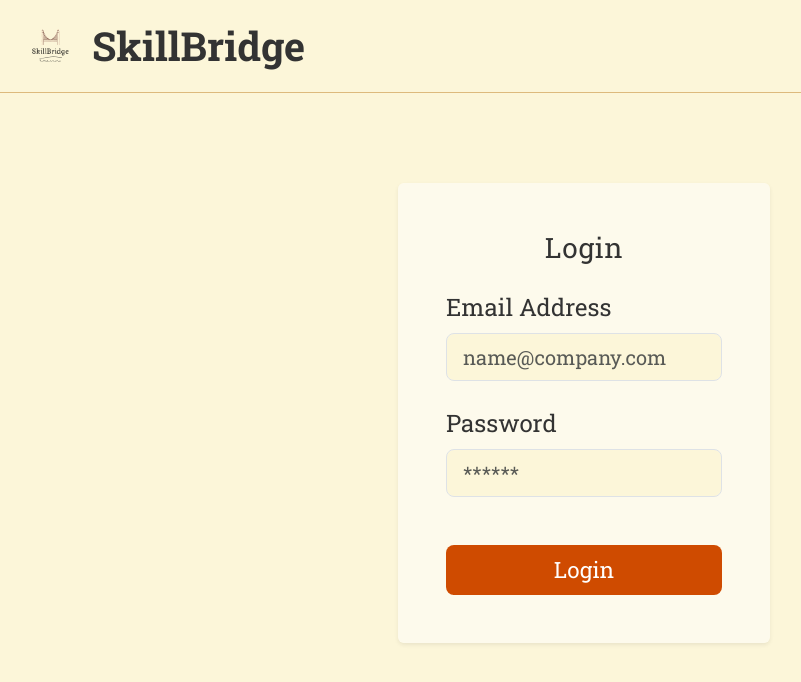
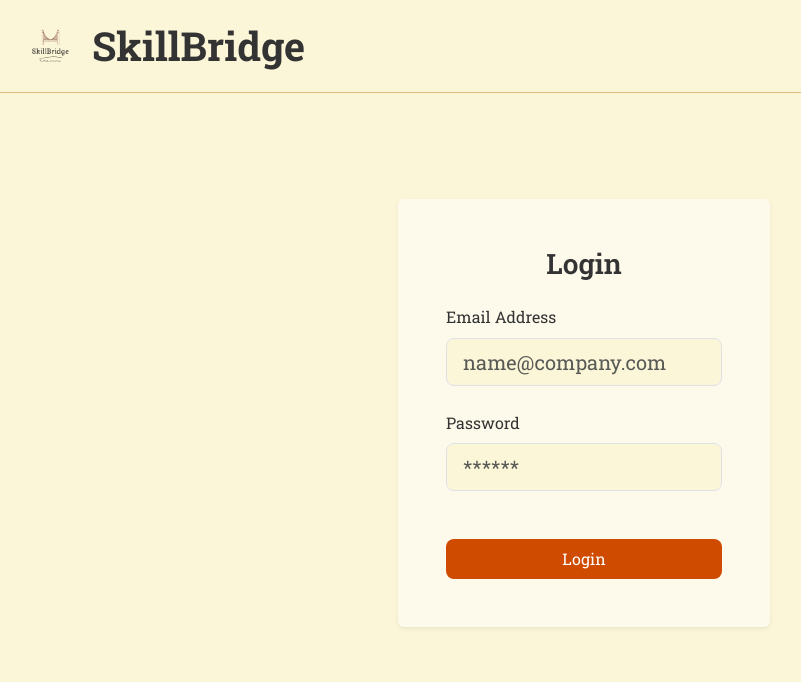
Before and after one commit to sarab-tricon/skillbridge-4, a React (Vite) app in the folder frontend/: page /login in a window 1280 px wide. Shown: the top 682 px of the page, without its empty margins (56-857 px from the left). Built offline with nearby package versions, Linux system fonts and the light colour scheme.

Commit message:
Update UI typography to unified Roboto Slab with scaling variables

```diff
--- a/frontend/src/index.css
+++ b/frontend/src/index.css
@@ -1,19 +1,41 @@
 :root {
+  /* Colors */
   --color-bg: #FCF6D9;
   --color-primary: #9CC6DB;
   --color-accent: #CF4B00;
   --color-secondary: #DDBA7D;
-  --bs-body-font-family: "Roboto Slab", serif;
-  --bs-body-color: #333;
+  --color-text: #333;
+
+  /* Typography Scaling */
+  --font-size-base: 1rem;
+  /* Adjustable base size */
+  --font-scale: 1;
+  /* Scaling factor */
+  --font-family-sans: "Roboto Slab", serif;
+
+  /* Computed Font Sizes */
+  --font-size-root: calc(var(--font-size-base) * var(--font-scale));
+  --font-size-h1: calc(var(--font-size-root) * 2.5);
+  --font-size-h2: calc(var(--font-size-root) * 2);
+  --font-size-h3: calc(var(--font-size-root) * 1.75);
+  --font-size-h4: calc(var(--font-size-root) * 1.5);
+  --font-size-body: var(--font-size-root);
+  --font-size-small: calc(var(--font-size-root) * 0.875);
+
+  /* Bootstrap Variable Overrides */
+  --bs-body-font-family: var(--font-family-sans);
+  --bs-body-color: var(--color-text);
   --bs-body-bg: var(--color-bg);
 }
 
 body {
-  font-family: "Roboto Slab", serif;
+  font-family: var(--font-family-sans);
   background-color: var(--color-bg);
-  font-size: 1.5rem;
-  /* Increased font size as requested */
-  color: #333;
+  font-size: var(--font-size-body);
+  color: var(--color-text);
+  line-height: 1.6;
+  -webkit-font-smoothing: antialiased;
+  -moz-osx-font-smoothing: grayscale;
 }
 
 /* Typography tweaks */
@@ -23,9 +45,26 @@ h3,
 h4,
 h5,
 h6 {
-  font-weight: 400;
-  /* Pompiere is naturally bold-ish */
-  letter-spacing: 0.5px;
+  font-family: var(--font-family-sans);
+  font-weight: 600;
+  color: var(--color-text);
+  margin-bottom: 1rem;
+}
+
+h1 {
+  font-size: var(--font-size-h1);
+}
+
+h2 {
+  font-size: var(--font-size-h2);
+}
+
+h3 {
+  font-size: var(--font-size-h3);
+}
+
+h4 {
+  font-size: var(--font-size-h4);
 }
 
 /* Button overrides for accent color */
@@ -33,9 +72,10 @@ h6 {
   background-color: var(--color-accent);
   color: white;
   border: none;
-  font-size: 1.4rem;
+  font-size: var(--font-size-body);
   padding: 0.5rem 1.5rem;
   transition: all 0.2s ease;
+  font-family: var(--font-family-sans);
 }
 
 .btn-accent:hover {
@@ -46,6 +86,7 @@ h6 {
 
 /* Navbar overrides */
 .navbar-brand {
-  font-size: 2rem;
-  color: #333 !important;
+  font-size: var(--font-size-h3);
+  font-weight: 700;
+  color: var(--color-text) !important;
 }
```
